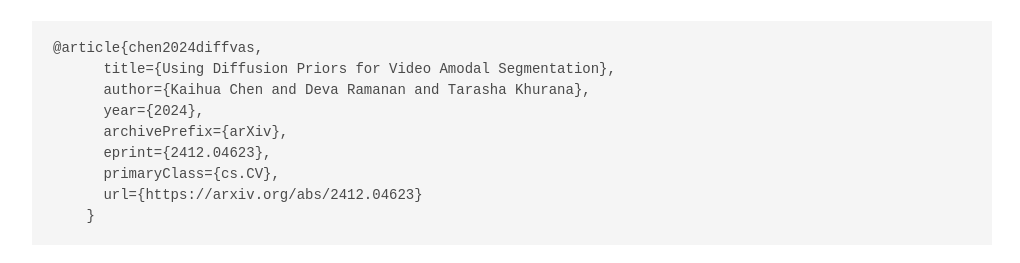
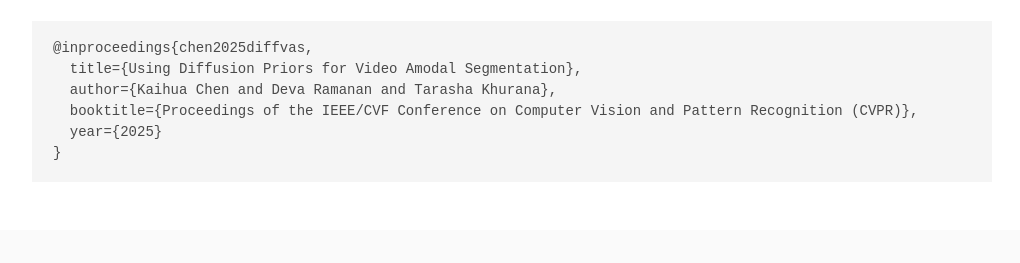
Before and after one commit to diffusion-vas/diffusion-vas.github.io, a plain HTML site: page index.html in a window 1280 px wide. Shown: the part 3708-3971 px from the top of the page, without its empty margins (128-1148 px from the left). Drawn offline with nearby package versions, Linux system fonts and the light colour scheme; some icons are missing; a web font is replaced by a local one.

Commit message:
Update index.html

```diff
--- a/index.html
+++ b/index.html
@@ -433,15 +433,12 @@
 <section class="section" id="BibTeX">
   <div class="container is-max-desktop content">
     <h2 class="title">BibTeX</h2>
-    <pre><code>@article{chen2024diffvas,
-      title={Using Diffusion Priors for Video Amodal Segmentation},
-      author={Kaihua Chen and Deva Ramanan and Tarasha Khurana},
-      year={2024},
-      archivePrefix={arXiv},
-      eprint={2412.04623},
-      primaryClass={cs.CV},
-      url={https://arxiv.org/abs/2412.04623}
-    }</code></pre>
+    <pre><code>@inproceedings{chen2025diffvas,
+  title={Using Diffusion Priors for Video Amodal Segmentation},
+  author={Kaihua Chen and Deva Ramanan and Tarasha Khurana},
+  booktitle={Proceedings of the IEEE/CVF Conference on Computer Vision and Pattern Recognition (CVPR)},
+  year={2025}
+}</code></pre>
   </div>
 </section>
 
```
